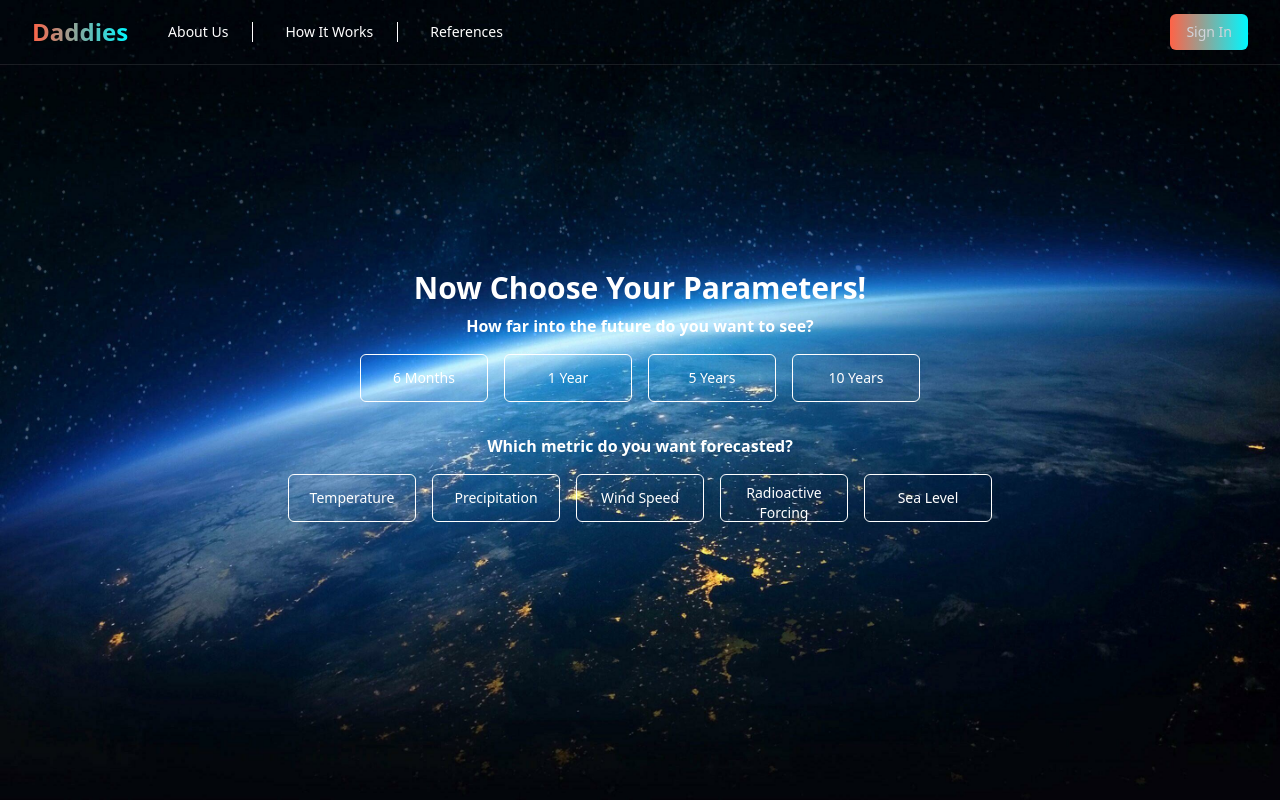
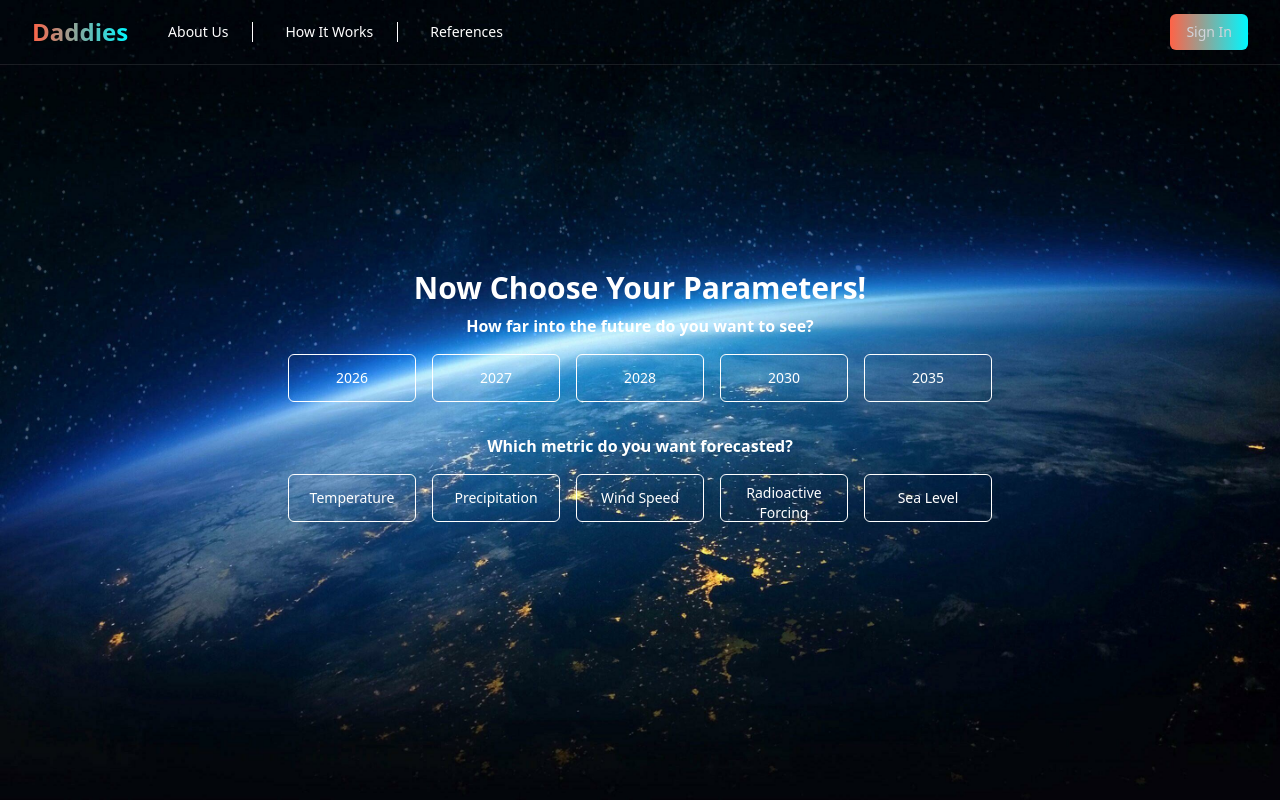
Before and after one commit to Angel-CSC/climateProject, a React (Create React App) app in the folder climate-proj-ui/climate-proj/: page /parameter-page in a window 1280 px wide. Built offline with nearby package versions, Linux system fonts and the light colour scheme.

Commit message:
ParameterSelection page: dynamic rendering

```diff
--- a/climate-proj-ui/climate-proj/src/pages/ParameterSelection.tsx
+++ b/climate-proj-ui/climate-proj/src/pages/ParameterSelection.tsx
@@ -33,6 +33,23 @@ const ParameterSelection = () => {
     // Log the coordinates to the console
     console.log("Here are the coordinates chosen:", coords);
 
+    //button options for dynamic rendering - update as needed
+    const timeOptions = [
+        { name: "2026" },
+        { name: "2027" },
+        { name: "2028" },
+        { name: "2030" },
+        { name: "2035" },
+    ];
+
+    const parameterOptions = [
+        { name: "Temperature" },
+        { name: "Precipitation" },
+        { name: "Wind Speed" },
+        { name: "Radioactive Forcing" },
+        { name: "Sea Level" },
+    ];
+
 
     return (
         <div
@@ -49,40 +66,25 @@ const ParameterSelection = () => {
             <h1 className="text-3xl font-bold text-white mb-2 mt-4">Now Choose Your Parameters!</h1>
 
             <h2 className="font-bold mb-4 text-white">How far into the future do you want to see?</h2>
-            {/* Buttons under the first h2 */}
+            {/* time selection */}
             <div className="flex space-x-4 mb-8">
-                <Button className="border border-white text-white bg-transparent hover:bg-opacity-20 w-32 h-12">
-                    6 Months
-                </Button>
-                <Button className="border border-white text-white bg-transparent hover:bg-opacity-20 w-32 h-12">
-                    1 Year
-                </Button>
-                <Button className="border border-white text-white bg-transparent hover:bg-opacity-20 w-32 h-12">
-                    5 Years
-                </Button>
-                <Button className="border border-white text-white bg-transparent hover:bg-opacity-20 w-32 h-12">
-                    10 Years
-                </Button>
+                {timeOptions.map((option, index) => (
+                    <Button key={index}
+                    className="border border-white text-white bg-transparent hover:bg-opacity-20 w-32 h-12">
+                        {option.name}
+                    </Button>
+                ))}
             </div>
 
             <h2 className="font-bold mb-4 text-white">Which metric do you want forecasted?</h2>
-            {/* Buttons under the second h2 */}
+            {/* parameter selection */}
             <div className="flex space-x-4">
-                <Button className="border border-white text-white bg-transparent hover:bg-opacity-20 w-32 h-12">
-                    Temperature
-                </Button>
-                <Button className="border border-white text-white bg-transparent hover:bg-opacity-20 w-32 h-12">
-                    Precipitation
-                </Button>
-                <Button className="border border-white text-white bg-transparent hover:bg-opacity-20 w-32 h-12">
-                    Wind Speed
-                </Button>
-                <Button className="border border-white text-white bg-transparent hover:bg-opacity-20 w-32 h-12">
-                    Radioactive Forcing
-                </Button>
-                <Button className="border border-white text-white bg-transparent hover:bg-opacity-20 w-32 h-12">
-                    Sea Level
-                </Button>
+                {parameterOptions.map((option, index) => (
+                    <Button key={index}
+                    className="border border-white text-white bg-transparent hover:bg-opacity-20 w-32 h-12">
+                        {option.name}
+                    </Button>
+                ))}
             </div>
         </div>
     );
```
